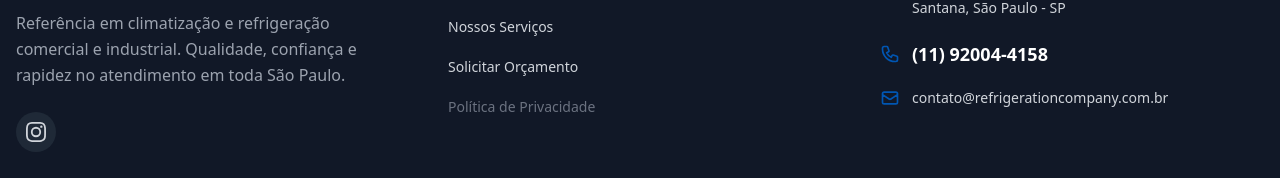
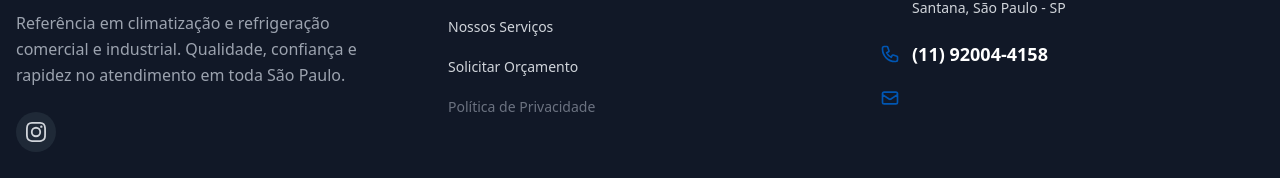
Before and after one commit to LucasGu3rra/refrigeracao-site-React, a React (Vite) app: page / in a window 1280 px wide. Shown: the part 3617-3795 px from the top of the page. Built offline with nearby package versions, Linux system fonts and the light colour scheme.

Commit message:
Pequenas alterações

```diff
--- a/src/Components/Footer.jsx
+++ b/src/Components/Footer.jsx
@@ -73,7 +73,6 @@ export default function Footer() {
               <li className="flex items-center gap-3">
                 <svg className="w-5 h-5 text-brand-blue shrink-0" fill="none" stroke="currentColor" viewBox="0 0 24 24"><path strokeLinecap="round" strokeLinejoin="round" strokeWidth="2" d="M3 8l7.89 5.26a2 2 0 002.22 0L21 8M5 19h14a2 2 0 002-2V7a2 2 0 00-2-2H5a2 2 0 00-2 2v10a2 2 0 002 2z"/></svg>
                 <a href="mailto:contato@refrigerationcompany.com.br" className="text-sm hover:text-brand-blue transition-colors">
-                  contato@refrigerationcompany.com.br
                 </a>
               </li>
             </ul>
```
